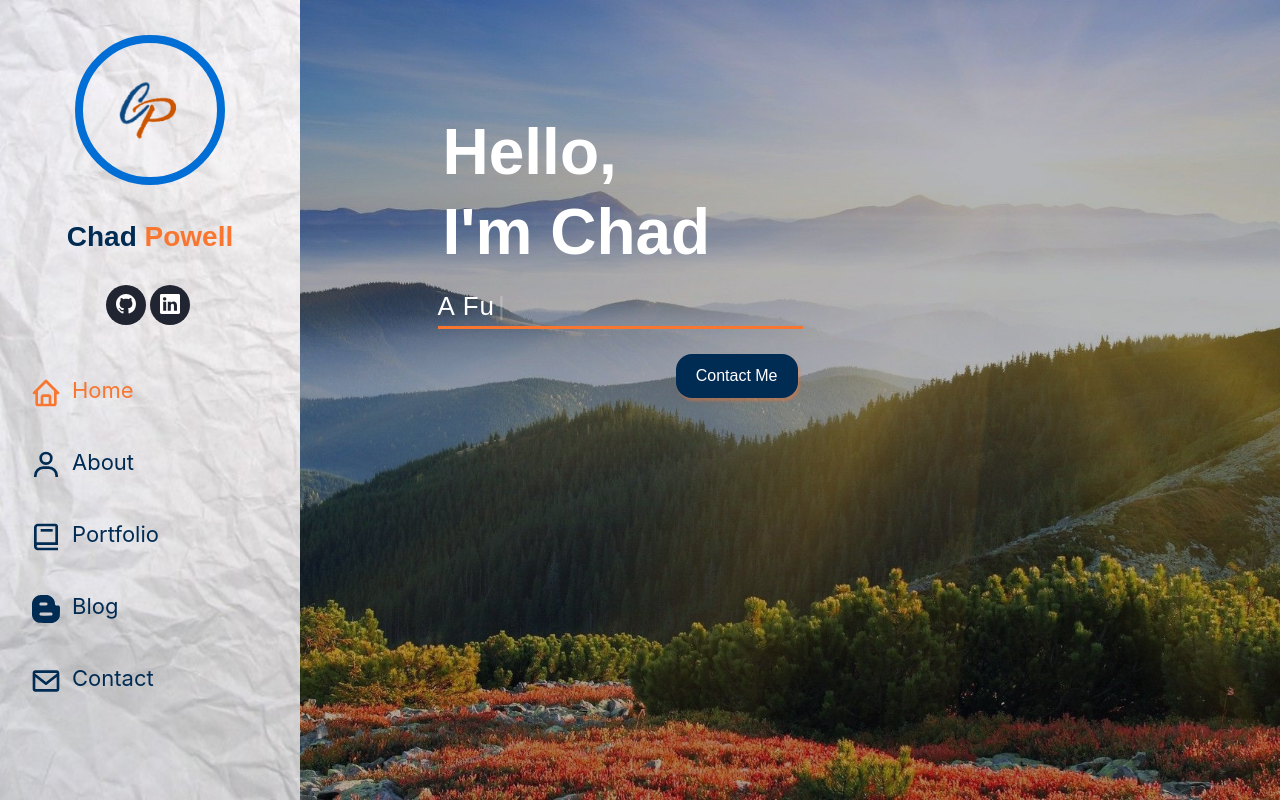
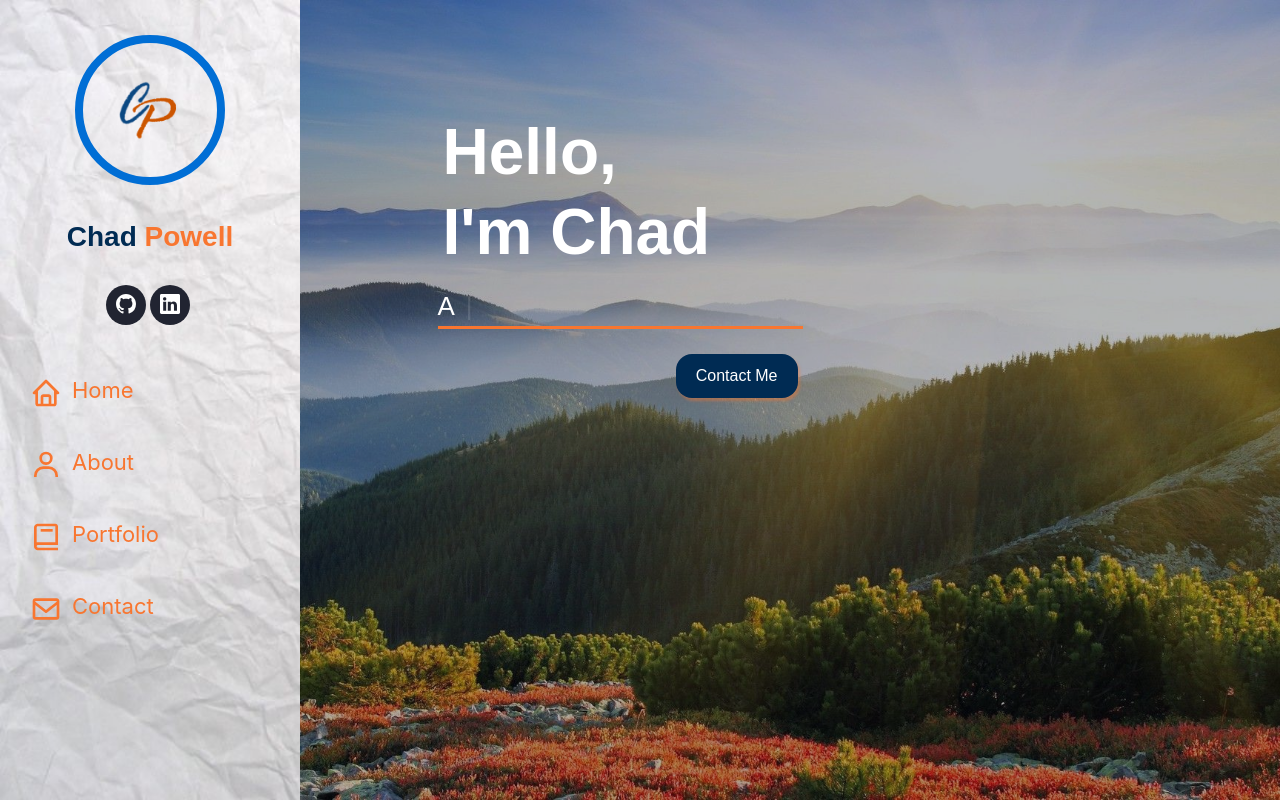
Before and after one commit to Chad-Powellv1/react-portfolio, a React (Create React App) app: page / in a window 1280 px wide. Shown: the top 802 px of the page. Built offline with nearby package versions, Linux system fonts and the light colour scheme.

Commit message:
created contact page and created links

```diff
--- a/package.json
+++ b/package.json
@@ -7,11 +7,14 @@
     "@testing-library/react": "^12.1.4",
     "@testing-library/user-event": "^13.5.0",
     "bootstrap": "^5.1.3",
+    "emailjs-com": "^3.2.0",
     "react": "^17.0.2",
     "react-bootstrap": "^2.2.2",
     "react-dom": "^17.0.2",
     "react-icons": "^4.3.1",
+    "react-router-hash-link": "^2.4.3",
     "react-scripts": "5.0.0",
+    "react-scroll": "^1.8.7",
     "react-simple-typewriter": "^3.0.1",
     "web-vitals": "^2.1.4"
   },
--- a/src/App.js
+++ b/src/App.js
@@ -1,16 +1,25 @@
+import React from 'react';
+import {
+  BrowserRouter,
+} from "react-router-dom";
+
 import {Projects} from './pages/Projects';
 import {Header} from './component/Header';
 import {About} from './pages/About';
 import {Home} from './pages/Home';
+import {Contact} from './pages/Contact';
 import './App.css';
 
 export const App = () => {
   return (
-    <div className="app">
-      <Header/>
-      <Home/>
-      <About/>
-      <Projects/>
-    </div>
+    <BrowserRouter>
+      <div className="app">
+        <Header/>
+        <Home />
+        <About />
+        <Projects />
+        <Contact />
+      </div>
+    </BrowserRouter>
   );
 }
--- a/src/component/Header.js
+++ b/src/component/Header.js
@@ -4,6 +4,7 @@ import logo from '../assets/logo.png';
 import { FaBloggerB } from "react-icons/fa";
 import { BsGithub, BsLinkedin, } from "react-icons/bs";
 import { BiHome, BiUser, BiBook, BiEnvelope } from 'react-icons/bi'
+import { NavHashLink as Link } from 'react-router-hash-link';
 
 export const Header = () => {
   return (
@@ -21,11 +22,11 @@ export const Header = () => {
                     </div>
                 <nav className="navbar nav-menu">
                     <ul>
-                        <li><a href="#home" className="nav-link scrollto active"><i className="bx bx-home"><BiHome/></i> <span>Home</span></a></li>
-                        <li><a href="#about" className="nav-link scrollto"><i className="bx bx-user"><BiUser/></i><span>About</span></a></li>
-                        <li><a href="#portfolio" className="nav-link scrollto"><i className="bx bx-book-content"><BiBook/></i> <span>Portfolio</span></a></li>
-                        <li><a href="#blog" className="nav-link scrollto"><i className='bx bxl-blogger'><FaBloggerB/></i><span>Blog</span></a></li>
-                        <li><a href="#contact" className="nav-link scrollto"><i className="bx bx-envelope"><BiEnvelope/></i><span>Contact</span></a></li>
+                       <li><Link to="#home" className="nav-link scrollto active"><i className="bx bx-home"><BiHome/></i> Home</Link></li>
+                        <li><Link to="#about" className="nav-link scrollto"><i className="bx bx-user"><BiUser/></i>About</Link></li>
+                        <li><Link to="#projects" className="nav-link scrollto"><i className="bx bx-book-content"><BiBook/></i> Portfolio</Link></li>
+                        {/* <li><Link to="#blog" className="nav-link scrollto"><i className='bx bxl-blogger'><FaBloggerB/></i>Blog</Link></li>  */}
+                        <li><Link to="#contact" className="nav-link scrollto"><i className="bx bx-envelope"><BiEnvelope/></i>Contact</Link></li>
                     </ul>
                 </nav>
                 </div>
--- a/src/pages/About.js
+++ b/src/pages/About.js
@@ -4,7 +4,7 @@ import '../App.css'
 
 export const About = () => {
     return (
-        <div>
+        <div id='about'>
             <main className="main">
                 <section className="about">
                     <div className="container">
--- /dev/null
+++ b/src/pages/Contact.js
@@ -0,0 +1,42 @@
+import React from 'react';
+import emailjs from 'emailjs-com';
+
+const handleSubmit = (e) => {
+    e.preventDefault();
+
+    emailjs.sendForm('outlook','outlook_template',e.target,'DSCTEq0RaemfOIDE8')
+    .then((result) => {
+        console.log(result.text);
+    }, (error) => {
+        console.log(error.text);
+    });
+    e.target.reset()
+}
+
+export const Contact = () => {
+  return (
+    <div id='contact'>
+        <div className="container">
+            <form onSubmit={handleSubmit}>
+                    <div className="row pt-5 mx-auto">
+                        <div className="col-8 form-group mx-auto">
+                            <input type="text" className="form-control" placeholder="Name" name="name"/>
+                        </div>
+                        <div className="col-8 form-group pt-2 mx-auto">
+                            <input type="email" className="form-control" placeholder="Email Address" name="email"/>
+                        </div>
+                        <div className="col-8 form-group pt-2 mx-auto">
+                            <input type="text" className="form-control" placeholder="Subject" name="subject"/>
+                        </div>
+                        <div className="col-8 form-group pt-2 mx-auto">
+                            <textarea className="form-control" id="" cols="30" rows="8" placeholder="Your message" name="message"></textarea>
+                        </div>
+                        <div className="col-8 pt-3 mx-auto">
+                            <input type="submit" className="btn btn-info" value="Send Message"></input>
+                        </div>
+                    </div>
+                </form>
+            </div>
+    </div>
+  )
+}
--- a/src/pages/Home.js
+++ b/src/pages/Home.js
@@ -4,7 +4,7 @@ import '../App.css'
 
 export const Home = () => {
     return (
-        <div>
+        <div id='home'>
             <section className="home d-flex flex-column justify-content-center align-items-center">
                 <div className="home-container" data-aos="fade-in">
                     <h1>Hello, <br />  I'm Chad</h1>
--- a/src/pages/Projects.js
+++ b/src/pages/Projects.js
@@ -11,7 +11,7 @@ export const Projects = () => {
     let gameApp = 'https://chad-powellv1.github.io/react-tictactoe/';
 
     return (
-        <main className="main">
+        <main className="main" id='projects'>
             <section className="project section">
                 <div className="container">
 
```
Also changed, not shown: 1 other file (tests, documents, lock files or other folders).
